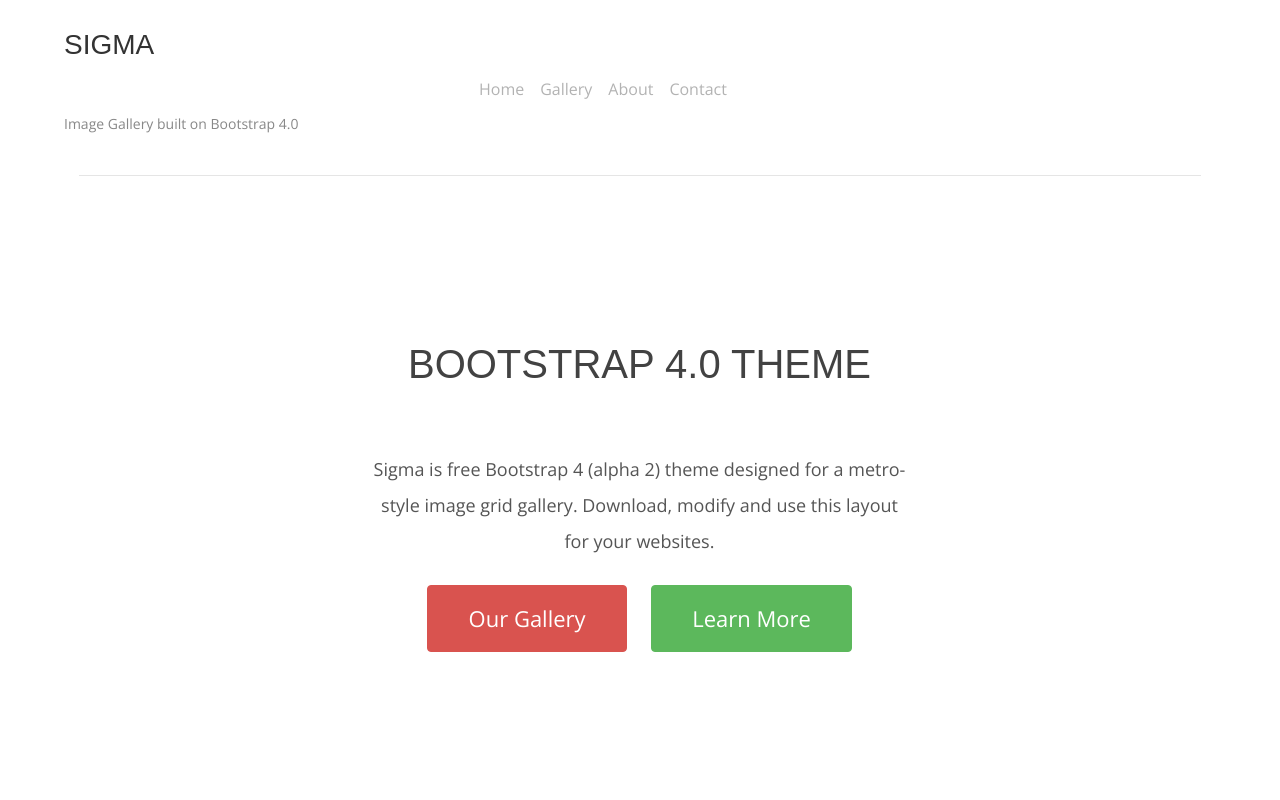
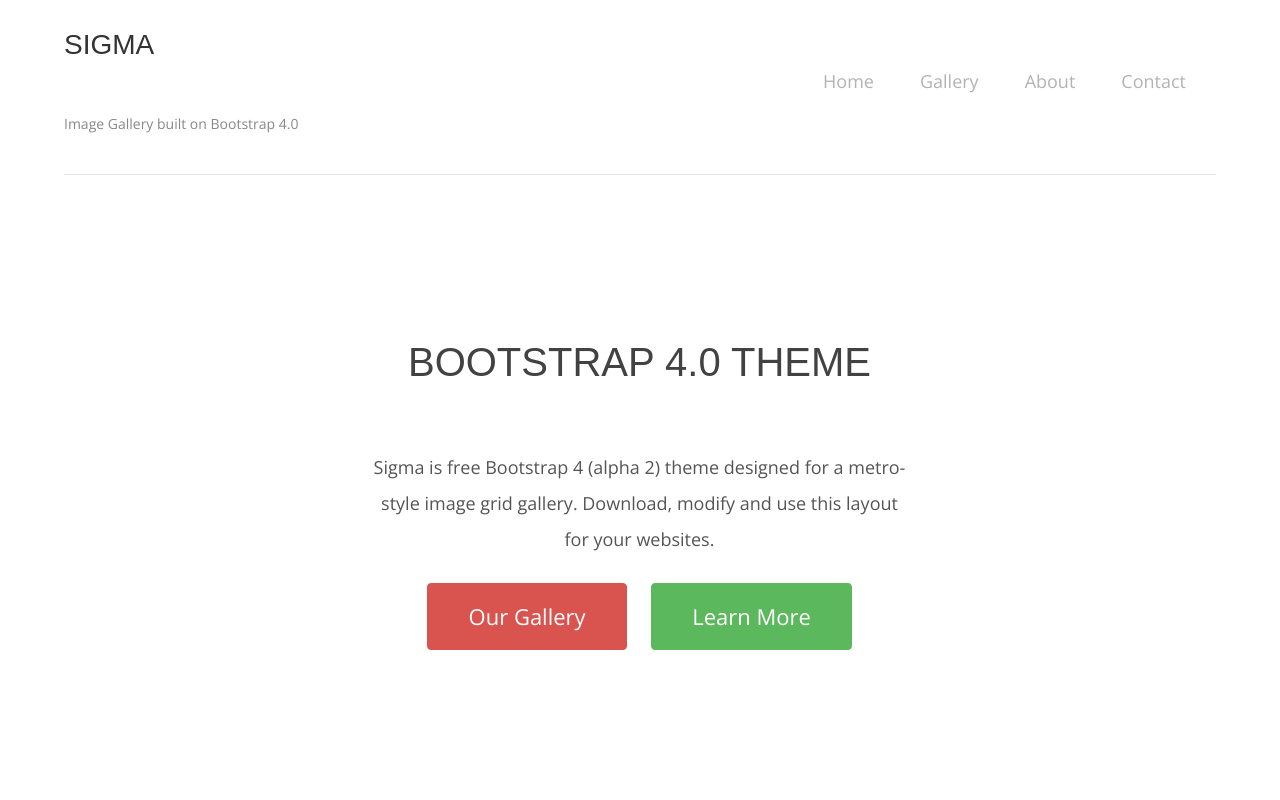
Before and after one commit to Sahmed455/Img_Gallery_Web, a plain HTML site: page las/index.html in a window 1280 px wide. Shown: the top 800 px of the page. Drawn offline with nearby package versions, Linux system fonts and the light colour scheme.

Commit message:
sigmapad margin padding corrected

```diff
--- a/las/css/style.css
+++ b/las/css/style.css
@@ -94,7 +94,30 @@ h2 {
 	margin-top: 60px;
 }
 
-//       paste //
+.navbar {
+	float: right;
+	padding: 0 !important;
+	margin: 0 !important;
+}
+
+.nav-link {
+	padding: 10px 15px;
+	font-size: 18px;
+}
+
+.sigma-hr {
+   	margin: 15px -15px !important;
+}
+
+.sigmapad {
+	padding: 0 1px 1px 0 !important;
+	margin: 0 !important;
+}
+
+.sigmano {
+	padding: 0 !important;
+	margin: 0 !important;
+}
 
 .sigma-home h1 {
 	font-size: 48px;
```
